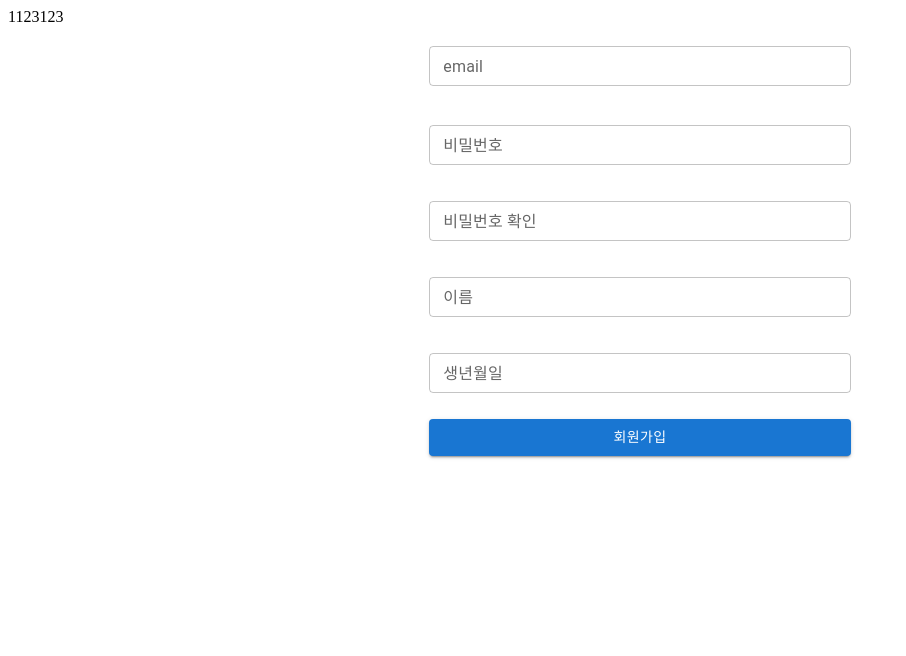
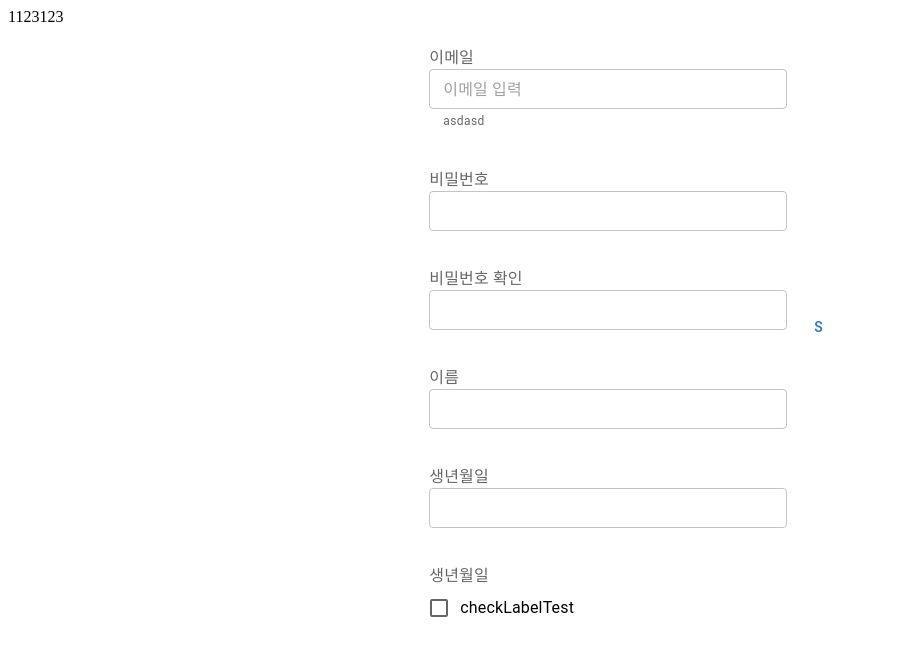
Before and after one commit to psy5973/foot-print-front, a React (Vite) app: page /signup in a window 1280 px wide. Shown: the top 656 px of the page, without its empty margins (0-906 px from the left). Built offline with nearby package versions, Linux system fonts and the light colour scheme.

Commit message:
:wrench: chore: 250902 진행중

```diff
--- a/package.json
+++ b/package.json
@@ -25,6 +25,7 @@
   },
   "devDependencies": {
     "@eslint/js": "^9.30.1",
+    "@types/node": "^24.3.0",
     "@types/react": "^19.1.8",
     "@types/react-dom": "^19.1.6",
     "@vitejs/plugin-react": "^4.6.0",
--- a/src/api/common/AxiosController.ts
+++ b/src/api/common/AxiosController.ts
@@ -3,9 +3,7 @@ import axios from "axios";
 import type { AxiosRequestConfig } from "axios";
 
 const instance = axios.create({
-  // Todo: env 파일 설정 후 주석 제거
-  baseURL:
-    /* process.env.REACT_APP_API_BASE_URL || */ "http://localhost:8080/api",
+  baseURL: import.meta.env.VITE_API_BASE_URL || "http://localhost:8080/api",
   timeout: 10000,
   headers: {
     "Content-Type": "application/json",
@@ -36,7 +34,7 @@ instance.interceptors.response.use(
 );
 
 // 👉 단순히 함수 export
-export const axiosController = {
+export const AxiosController = {
   get: <T>(url: string, config?: AxiosRequestConfig) =>
     instance.get<T>(url, config),
   post: <T>(url: string, data?: unknown, config?: AxiosRequestConfig) =>
--- a/src/api/user/UserApi.ts
+++ b/src/api/user/UserApi.ts
@@ -1,9 +1,9 @@
-import { axiosController } from "../common/AxiosController";
+import { AxiosController } from "../common/AxiosController";
 
 const url = "/api/users";
 
 const signUp = (data: SignUpRequest) => {
-  return axiosController.post<SignUpRequest>(`${url}/signup`, data);
+  return AxiosController.post<SignUpRequest>(`${url}/signup`, data);
 };
 
-export { signUp };
+export const UserApi = { signUp };
--- a/src/common/components/form/FPForm.tsx
+++ b/src/common/components/form/FPForm.tsx
@@ -2,9 +2,11 @@ import {
   Button,
   Checkbox,
   FormControl,
+  FormControlLabel,
   FormHelperText,
+  FormLabel,
   Grid,
-  Radio,
+  RadioGroup,
   Select,
   TextField,
   type ButtonProps,
@@ -21,6 +23,7 @@ import type {
   ColumnProps,
 } from "./types/formTypes";
 import { cloneElement, type ReactElement } from "react";
+import "./css/form.css";
 
 const FPForm = <T extends Record<string, unknown>>({
   data,
@@ -40,7 +43,7 @@ const FPForm = <T extends Record<string, unknown>>({
       return (
         <FormColumn
           {...item}
-          value={(data[item?.name] as unknown) || ""}
+          value={data[item?.name] as unknown}
           onValueChange={(v: unknown) =>
             setData((prev) => ({ ...prev, [item?.name]: v }))
           }
@@ -86,6 +89,8 @@ const FPForm = <T extends Record<string, unknown>>({
 const FormColumn = <T extends Record<string, unknown>>({
   error = { isError: false, message: "" },
   columnType = ColumnType.INPUT,
+  label = "",
+  value,
   onValueChange,
   ...props
 }: Exclude<ColumnProps<T>, CustomColumnProps> & {}) => {
@@ -95,36 +100,50 @@ const FormColumn = <T extends Record<string, unknown>>({
         const p = { ...(props as InputColumnProps) };
         return (
           <TextField
+            {...p}
+            value={value}
             size="small"
             onChange={(e) => onValueChange(e.target.value)}
-            {...p}
+            {...(error?.isError && { color: "error" })}
           />
         );
       }
       case ColumnType.CHECK: {
         const p = { ...(props as CheckColumnProps) };
         return (
-          <Checkbox
-            onChange={(e) => onValueChange(e.target.checked)}
-            {...p}
-          ></Checkbox>
+          <FormControlLabel
+            label={p?.checkLabel || ""}
+            control={
+              <Checkbox
+                checked={(p?.value as boolean) || false}
+                onChange={(e) => onValueChange(e.target.checked)}
+                {...p}
+              />
+            }
+          ></FormControlLabel>
         );
       }
       case ColumnType.RADIO: {
         const p = { ...(props as RadioColumnProps) };
-        return <Radio {...p}></Radio>;
+        return <RadioGroup {...p} value={value}></RadioGroup>;
       }
       case ColumnType.SELECT: {
         const p = { ...(props as SelectColumnProps) };
-        return <Select {...p}></Select>;
+        return <Select {...p} value={value}></Select>;
       }
     }
   };
 
+  /**
+   * Todo: error / success custom 필요
+   */
   return (
-    <FormControl className="w-100 mt-20" error={error?.isError}>
+    <FormControl className="w-100 mt-20">
+      {label && <FormLabel>{label}</FormLabel>}
       {renderer()}
-      {error?.isError && <FormHelperText>{error?.message}</FormHelperText>}
+      {error?.isError && (
+        <FormHelperText className="">{error?.message}</FormHelperText>
+      )}
     </FormControl>
   );
 };
--- /dev/null
+++ b/src/common/components/form/css/form.css
@@ -0,0 +1,7 @@
+.form-label {
+  font-size: 0.8em;
+}
+
+.form-label.required ::after {
+  content: "*";
+}
--- a/src/pages/user/signup/SignUp.tsx
+++ b/src/pages/user/signup/SignUp.tsx
@@ -1,10 +1,49 @@
-import { Grid } from "@mui/material";
-import { useState } from "react";
+import { Button, Grid } from "@mui/material";
+import { useRef, useState } from "react";
 import FPForm from "../../../common/components/form/FPForm";
 import { ColumnType } from "../../../common/components/form/types/enum";
+import { UserApi } from "../../../api/user/UserApi";
+import type { FormError } from "../../../common/components/form/types/formTypes";
 
 const SignUp = () => {
+  type FormFieldError = {
+    [K in keyof SignUpRequest]: FormError;
+  };
+
+  const prevSignUpRequest = useRef<SignUpRequest>(null);
+
   const [signUpRequest, setSignUpRequest] = useState<SignUpRequest>({});
+  const [formFieldError, setFormFieldError] = useState<FormFieldError>({});
+
+  const handleSubmit = () => {
+    UserApi.signUp(signUpRequest).then((res) => console.log(res));
+  };
+
+  const handleValidateFormField = (key: keyof SignUpRequest) => {
+    switch (key) {
+      case "email":
+      default:
+        break;
+    }
+  };
+
+  // useEffect(() => {
+  //   if (prevSignUpRequest.current) {
+  //     const changedKeys = Object.keys(signUpRequest).filter(
+  //       (key) =>
+  //         signUpRequest[key as keyof SignUpRequest] !==
+  //         prevSignUpRequest.current![key as keyof SignUpRequest]
+  //     );
+
+  //     if (changedKeys.length > 0) {
+  //       console.log("변경된 필드:", changedKeys);
+  //       handleValidateFormField(changedKeys);
+  //     }
+  //   }
+
+  //   const changedField = signUpRequest;
+  //   handleValidateFormField();
+  // }, [signUpRequest]);
 
   return (
     <div>
@@ -16,39 +55,58 @@ const SignUp = () => {
           alignItems={"center"}
           size={{ xs: 10, lg: 4 }}
         >
+          <div /* style={{ display: "block" }} */>
             <FPForm
-            useButton
-            buttonElement={"회원가입"}
               data={signUpRequest}
               setData={setSignUpRequest}
               columns={[
                 {
                   name: "email",
                   columnType: ColumnType.INPUT,
-                label: "email",
-                error: { isError: true },
+                  label: "이메일",
+                  error: { isError: true, message: "asdasd" },
                   variant: "outlined",
-                placeholder: "123",
+                  placeholder: "이메일 입력",
                 },
                 {
                   name: "password",
                   columnType: ColumnType.INPUT,
                   label: "비밀번호",
+                  error: formFieldError?.password,
                 },
                 {
                   name: "passwordConfirm",
                   columnType: ColumnType.INPUT,
                   label: "비밀번호 확인",
+                  error: formFieldError?.passwordConfirm,
                 },
-              { name: "userName", columnType: ColumnType.INPUT, label: "이름" },
+                {
+                  name: "userName",
+                  columnType: ColumnType.INPUT,
+                  label: "이름",
+                  error: formFieldError?.userName,
+                },
                 {
                   name: "birthDt",
                   columnType: ColumnType.INPUT,
                   label: "생년월일",
+                  error: formFieldError?.birthDt,
+                },
+                {
+                  name: "birthDt",
+                  columnType: ColumnType.CHECK,
+                  label: "생년월일",
+                  error: formFieldError?.birthDt,
+                  checkLabel: "checkLabelTest",
                 },
               ]}
             />
+          </div>
+          <div style={{ display: "block" }}>
+            <Button onClick={() => handleSubmit()}>s</Button>
+          </div>
         </Grid>
+
         <Grid size={{ xs: 1, lg: 4 }}></Grid>
       </Grid>
     </div>
```
Also changed, not shown: src/common/components/form/types/formTypes.ts (+5 -3 lines), 2 other files (tests, documents, lock files or other folders). Lines whose indentation alone changed are shown as unchanged.
